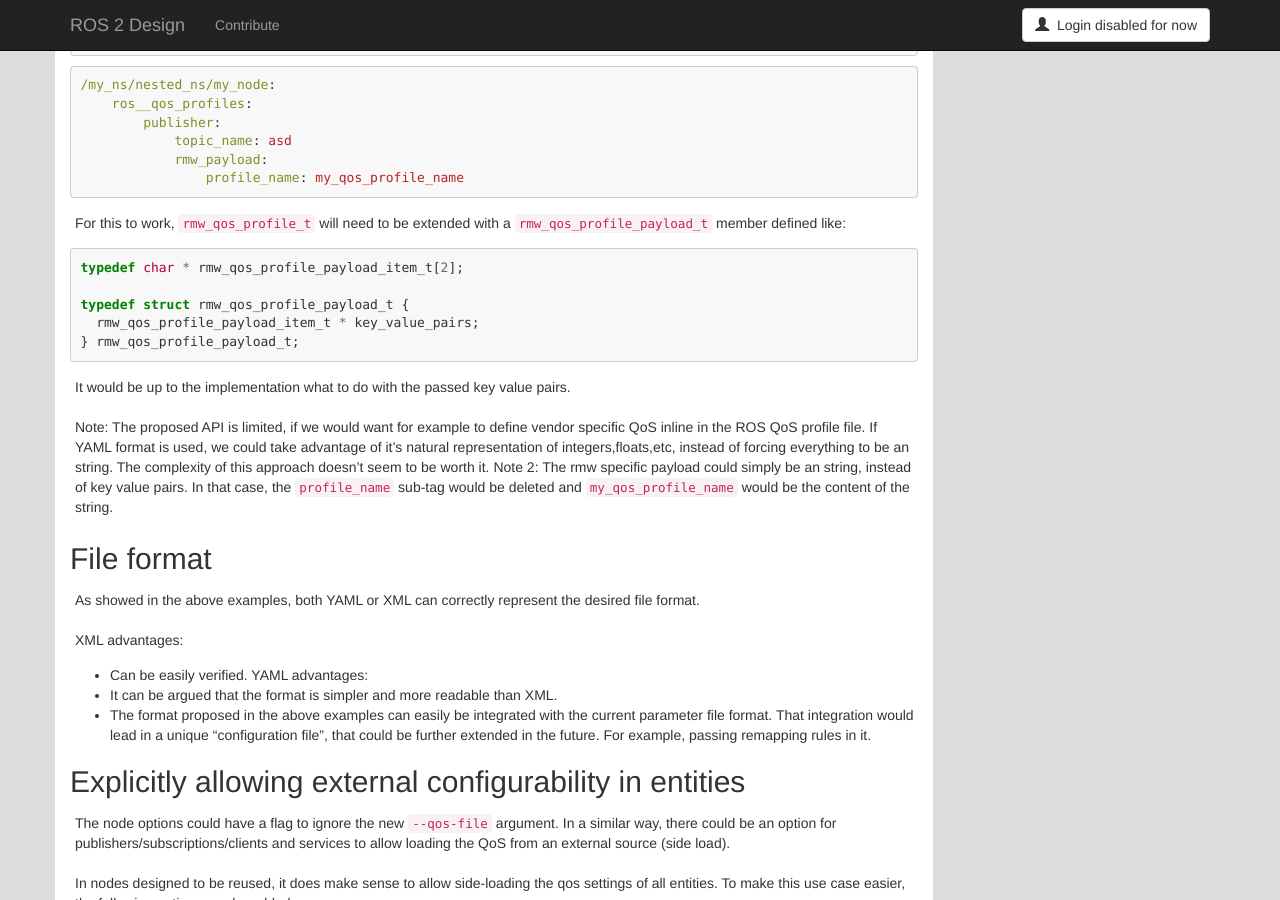
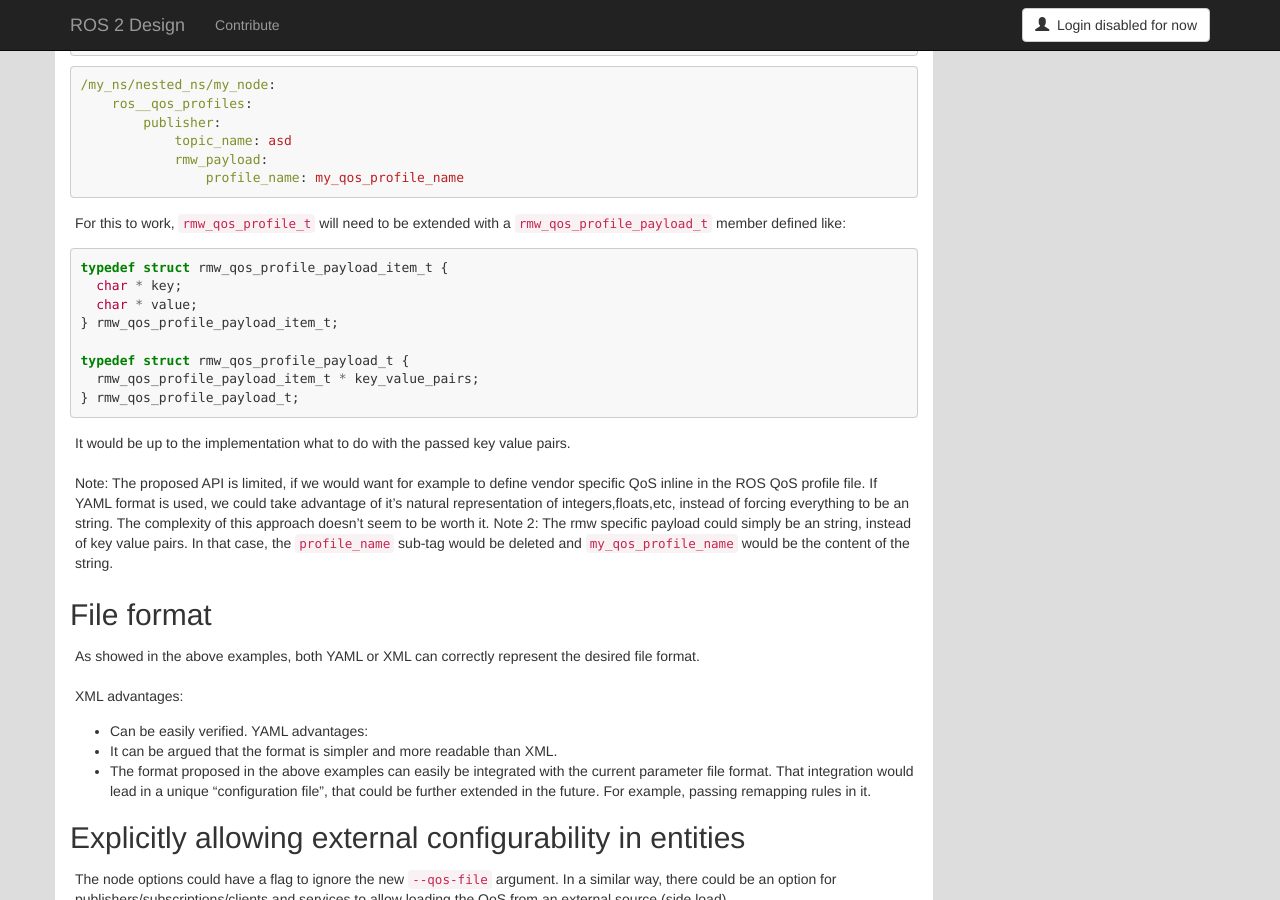
Before and after one commit to ros2/design, a Jekyll site: the page built from articles/external_qos_file.md, in a window 1280 px wide and 900 px high, scrolled down 9761 px. Built offline with Jekyll 4.4.1, drawn with Linux system fonts in a browser that asks for light colours; nearby versions of some CDN libraries.

Commit message:
even a bit better...
Signed-off-by: Ivan Santiago Paunovic <ivanpauno@ekumenlabs.com>

````diff
--- a/articles/external_qos_file.md
+++ b/articles/external_qos_file.md
@@ -543,7 +543,10 @@ As an example of the second alternative:
 For this to work, `rmw_qos_profile_t` will need to be extended with a `rmw_qos_profile_payload_t` member defined like:
 
 ```c
-typedef char * rmw_qos_profile_payload_item_t[2];
+typedef struct rmw_qos_profile_payload_item_t {
+  char * key;
+  char * value;
+} rmw_qos_profile_payload_item_t;
 
 typedef struct rmw_qos_profile_payload_t {
   rmw_qos_profile_payload_item_t * key_value_pairs;
````
